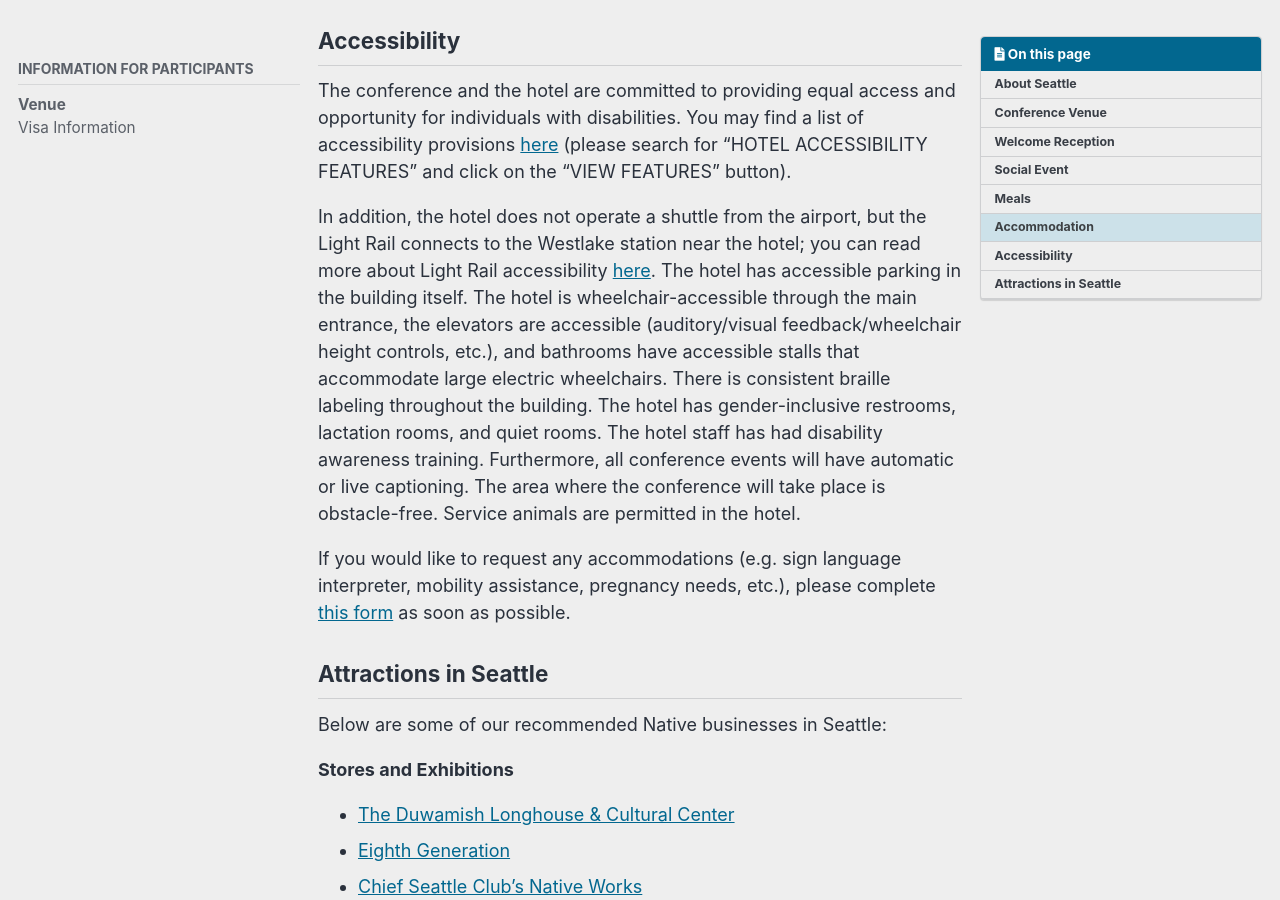
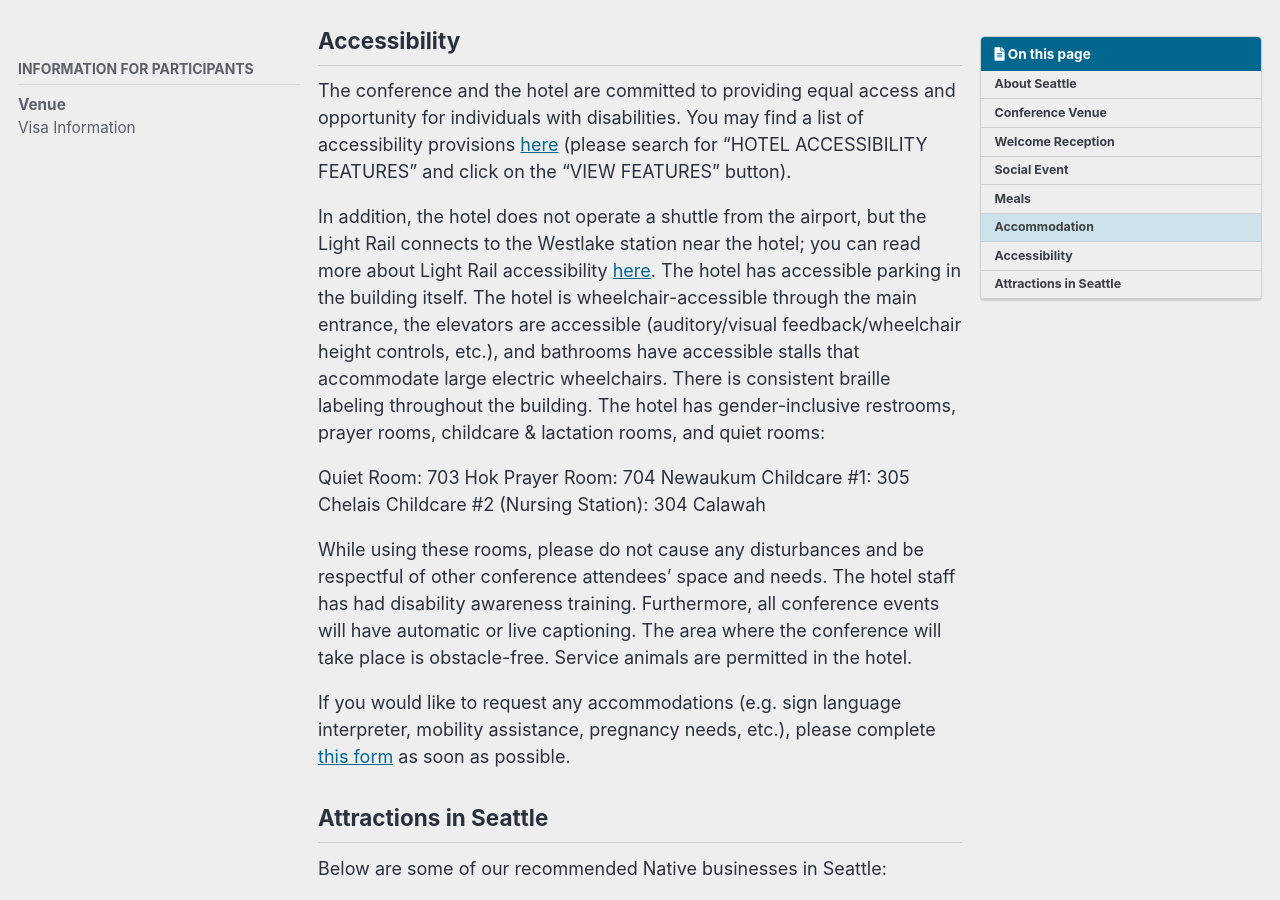
Before and after one commit to naacl-org/naacl-2022-website, a Jekyll site: the page built from _pages/venue.md, in a window 1280 px wide and 900 px high, scrolled down 3162 px. Built offline with Jekyll 4.4.1, drawn with Linux system fonts in a browser that asks for light colours; cached includes are drawn as plain includes; comment, search, counter and statistics services are not loaded.

Commit message:
Updated talk inclusivity blog post with suggestions and venue page to reflect quiet, prayer, and childcare rooms

```diff
--- a/_pages/venue.md
+++ b/_pages/venue.md
@@ -96,7 +96,14 @@ Quoted rates will be possible up to 3 days pre- and post-conference, based on ho
 
 The conference and the hotel are committed to providing equal access and opportunity for individuals with disabilities. You may find a list of accessibility provisions [here](https://www.hyatt.com/en-US/hotel/washington/hyatt-regency-seattle/sears#all-accessibilities-panel) (please search for "HOTEL ACCESSIBILITY FEATURES" and click on the "VIEW FEATURES" button).
 
-In addition, the hotel does not operate a shuttle from the airport, but the Light Rail connects to the Westlake station near the hotel; you can read more about Light Rail accessibility [here](https://www.soundtransit.org/ride-with-us/know-before-you-go/transit-accessibility/ada-complementary-paratransit-service). The hotel has accessible parking in the building itself. The hotel is wheelchair-accessible through the main entrance, the elevators are accessible (auditory/visual feedback/wheelchair height controls, etc.), and bathrooms have accessible stalls that accommodate large electric wheelchairs. There is consistent braille labeling throughout the building. The hotel has gender-inclusive restrooms, lactation rooms, and quiet rooms. The hotel staff has had disability awareness training. Furthermore, all conference events will have automatic or live captioning. The area where the conference will take place is obstacle-free. Service animals are permitted in the hotel.
+In addition, the hotel does not operate a shuttle from the airport, but the Light Rail connects to the Westlake station near the hotel; you can read more about Light Rail accessibility [here](https://www.soundtransit.org/ride-with-us/know-before-you-go/transit-accessibility/ada-complementary-paratransit-service). The hotel has accessible parking in the building itself. The hotel is wheelchair-accessible through the main entrance, the elevators are accessible (auditory/visual feedback/wheelchair height controls, etc.), and bathrooms have accessible stalls that accommodate large electric wheelchairs. There is consistent braille labeling throughout the building. The hotel has gender-inclusive restrooms, prayer rooms, childcare & lactation rooms, and quiet rooms:
+
+Quiet Room:	703 Hok
+Prayer Room:	704 Newaukum
+Childcare #1:	305 Chelais
+Childcare #2 (Nursing Station):	304 Calawah
+
+While using these rooms, please do not cause any disturbances and be respectful of other conference attendees' space and needs. The hotel staff has had disability awareness training. Furthermore, all conference events will have automatic or live captioning. The area where the conference will take place is obstacle-free. Service animals are permitted in the hotel.
 
 If you would like to request any accommodations (e.g. sign language interpreter, mobility assistance, pregnancy needs, etc.), please complete [this form](https://forms.office.com/r/Cqd0NgHzDM) as soon as possible.
 
```
Also changed, not shown: _posts/2022-04-20-poster-talk-accessibility-quality-inclusivity.md (+1 -1 lines).
